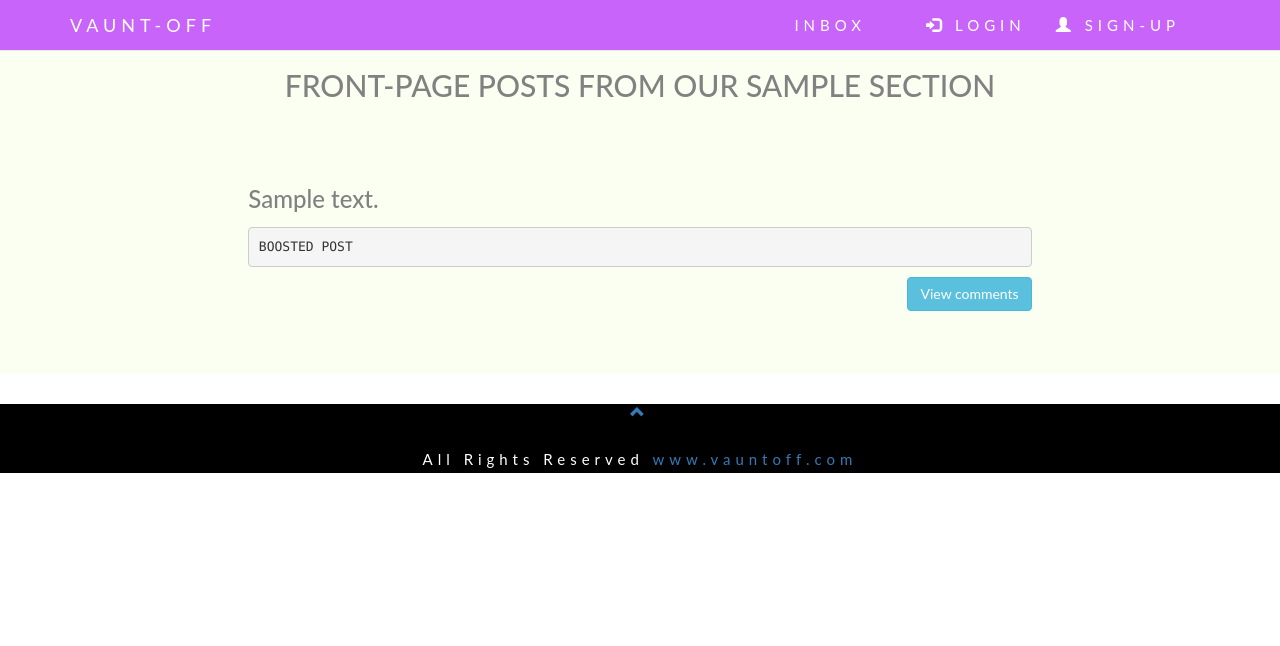
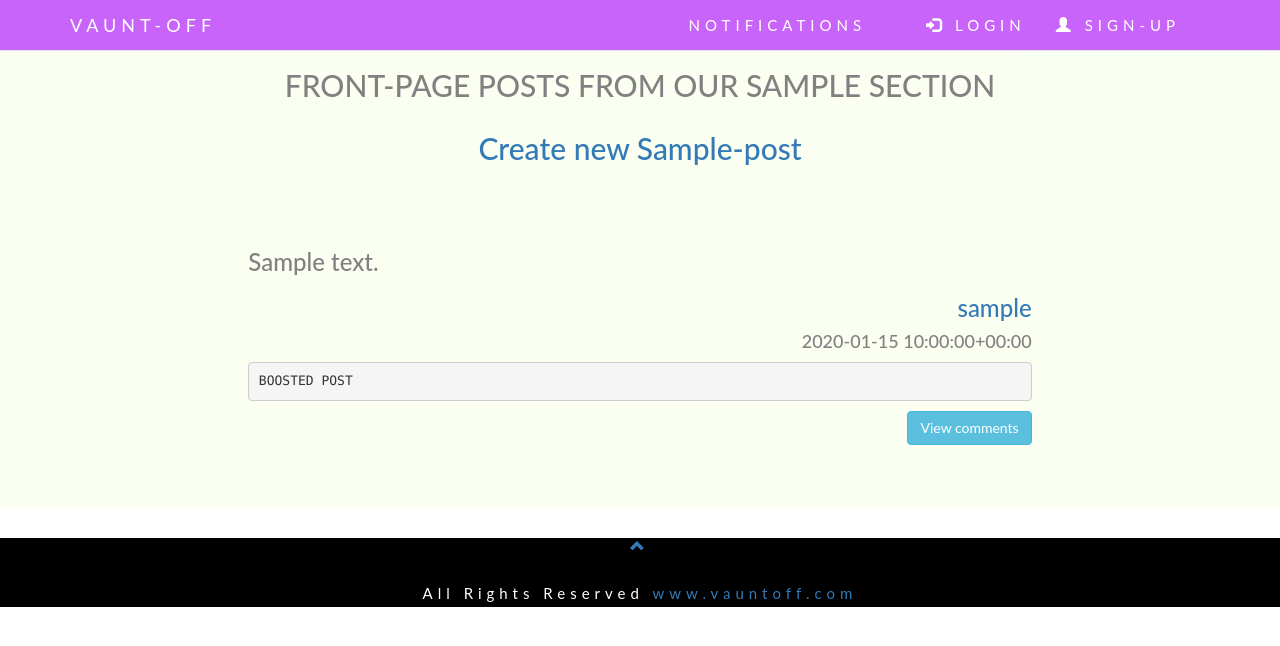
Before and after one commit to Smithmayowa20/Vaunt-Off, a Django app: a page that uses services/templates/services/base.html in a window 1280 px wide. Shown: the top 646 px of the page. Run offline with Django 3.2, Linux system fonts and the light colour scheme; tables that the repository leaves empty hold one stand-in row (values such as "Sample post"); some libraries are stand-ins or nearby versions.

Commit message:
made a few changes all around

```diff
--- a/services/templates/services/base.html
+++ b/services/templates/services/base.html
@@ -72,11 +72,11 @@
 					<span class="icon-bar"></span>
 					<span class="icon-bar"></span>
 				</button>
-				<a class="navbar-brand" href="#mypage"> VAUNT-OFF </a>
+				<a class="navbar-brand" href="{% url 'landing_page' %}"> VAUNT-OFF </a>
 			</div>
 			<div class="collapse navbar-collapse" id="myNavbar">
 				<ul class="nav navbar-nav navbar-right">
-					<li><a href="#inbox">INBOX</a></li>
+					<li><a href="#inbox">NOTIFICATIONS</a></li>
 					<li><a href="#"></a></li>
 					{% if user.is_authenticated %}
 						<li>
@@ -92,7 +92,7 @@
 
 					{% endif %}
 					<li>
-							<a href="#profile_page">{{ request.user.username|title }}</a>
+							<a href="{% url 'profile_page' %}">{{ request.user.username|upper }}</a>
 						</li>
 				</ul>
 			</div>
--- a/services/templates/services/genre_category.html
+++ b/services/templates/services/genre_category.html
@@ -1,9 +1,15 @@
 {% extends 'services/base.html' %}
        {% block title %} {{block.super}} {% endblock title %}
+
     {% block content %}
-	<div class="text-center"> <h2> FRONT-PAGE POSTS FROM OUR {{category}} SECTION </h2> </div><br/><br/>
+	<div class="text-center"> <h2> FRONT-PAGE POSTS FROM OUR {{category|upper}} SECTION </h2> </div>
+
+	<div class="container content text-center"><h2><a href="{% url 'new_post' category=category %}"> Create new {{category|title}}-post</a></h2></div>
+	<br/><br/>
 	{% for i in post %}
 	<div class="col-sm-12"><p><h3>{{ i.text|safe }}</h3></p>
+	<a href="{% url 'profile_page2' user=i.user.id %}"> <h3><div class="text-right"> {{i.user}}</div></h3></a>
+	<h4><div class="text-right">{{i.published_date|safe|linebreaksbr}}</div></h4>
 	<pre>BOOSTED POST</pre>
 	<a href="{% url 'post_detail' slug=i.slug %}"><p class="text-right"><span class="btn btn-info">View comments</span></p></a></div><br/><br/>
 	{% endfor %}
--- a/services/templates/services/post_detail.html
+++ b/services/templates/services/post_detail.html
@@ -5,7 +5,7 @@
 <p><h3>{{ post.text|safe|linebreaksbr }}</h3></p>
 </div>
 <div class="text-right">
-<a href="{% url 'profile_page2' user=post.user.id %}"><h3><div class="text-center">written by:{{post.user|safe|linebreaksbr}}</div></h3></a>
+<a href="{% url 'profile_page2' user=post.user %}"><h3><div class="text-center">written by:{{post.user|safe|linebreaksbr}}</div></h3></a>
 <h3><div class="text-right">{{post.published_date|safe|linebreaksbr}}</div></h3>
 <br/>
 </div>
--- a/services/templates/services/profile_page.html
+++ b/services/templates/services/profile_page.html
@@ -8,7 +8,7 @@
 		{% endif %}
 		<p>Username:<br/> {{ profile.user }} </p>
 			{% if user != profile.user %}
-		<a href="{% url 'follower_following' user1=profile.user %}"> <span class="btn btn-info"> Follow-{{profile.user}} </span></a><br/><br/>
+		<a href="{% url 'follower_following' user1=profile.user.id %}"> <span class="btn btn-info"> Follow-{{profile.user}} </span></a><br/><br/>
 			{% endif %}
 		<p>Short Bio:<br/> {{ profile.short_bio }} </p>
 		</div>
--- a/services/urls.py
+++ b/services/urls.py
@@ -5,11 +5,12 @@ from django.views.generic import (TemplateView,
 )
 from django.conf import settings
 urlpatterns = [url(r'^profile/edit/$',views.edit_profile_page,name='edit_profile_page'),
+url(r'^post/new/(?P<category>[-\w]+)/$',views.new_post, name='new_post'),
 url(r'^post/new-comment/(?P<slug>[-\w]+)/$', views.new_comment, name='new_comment1'),
 url(r'^post/new-comment/(?P<slug>[-\w]+)/(?P<position>[-\w]+)/(?P<parent_slug>[-\w]+)/$', views.new_comment1, name='new_comment'),
 url(r'^profile/$',views.profile_page,name='profile_page'),
 url(r'^profile/(?P<user>[-\w]+)$',views.profile_page,name='profile_page2'),
 url(r'^$',views.landing_page,name='landing_page'),
 url(r'^category/(?P<category>[-\w]+)$',views.genre_category,name='genre_category'),
-url(r'^post/(?P<slug>[-\w]+)$',views.post_detail,name='post_detail'),
-url(r'^post/(?P<user1>[-\w]+)$',views.create_follower_following,name='follower_following'),]
+url(r'^post/(?P<user1>[-\w]+)$',views.create_follower_following,name='follower_following'),
+url(r'^post/(?P<slug>[-\w]+)$',views.post_detail,name='post_detail'),]
--- a/services/views.py
+++ b/services/views.py
@@ -56,7 +56,6 @@ def landing_page(request):
 		post_key = str(post_genre.category)
 		post_dict[post_key] = post
 		post_key2 = str(post_genre.category) + "1"
-		post_1 = post[0]
 		post_dict[post_key2] = post_genre.category
 	return (render(request,'services/landing_page.html',post_dict,))
 
@@ -64,7 +63,7 @@ def genre_category(request,category):
 	genre = Genre.objects.get(category=category)
 	post = Post.objects.filter(genre = genre, front_page = True)
 	post_2 = Post.objects.filter(genre = genre, front_page = False)
-	c = category.upper()
+	c = category
 	paginator = Paginator(post_2, 10) # Show 25 contacts per page
 	page = request.GET.get('page')
 	try:
@@ -95,11 +94,44 @@ class c:
 
 def create_follower_following(request,user1):
 	following_class = FollowingForm
-	form = following_class()
+	person_profile = User_Profile.objects.get(user=user1)
+	person = person_profile.user
+	form = following_class(request.GET)
 	form.action = request.user
-	form.reaction = user
+	form.reaction = person
 	form.save()
 	return redirect('profile_page')
+
+def new_post(request,category):
+	form_class = PostForm
+    # if we're coming from a submitted form, do this
+	if request.method == 'POST':
+        # grab the data from the submitted form and
+        # apply to the form
+		form = form_class(request.POST)
+		if form.is_valid():
+            # create an instance but don't save yet
+			thing = form.save(commit=False)
+
+            # set the additional details
+			thing.user = request.user
+			thing.slug = slugify(thing.text,)
+			genre = Genre.objects.get(category = category)
+			thing.genre = genre
+
+            # save the object
+			thing.publish()
+
+            # redirect to our newly created thing
+			return redirect('post_detail',slug=thing.slug)
+
+    # otherwise just create the form
+	else:
+		form = form_class()
+
+	return render(request,'services/new_post.html', {
+		'form': form,
+	})
 
 def post_detail(request,slug):
 	recent_post = (Post.objects.all().order_by('-published_date'))[0:5]
```
Also changed, not shown: services/templates/services/landing_page.html (+32 -4 lines).
